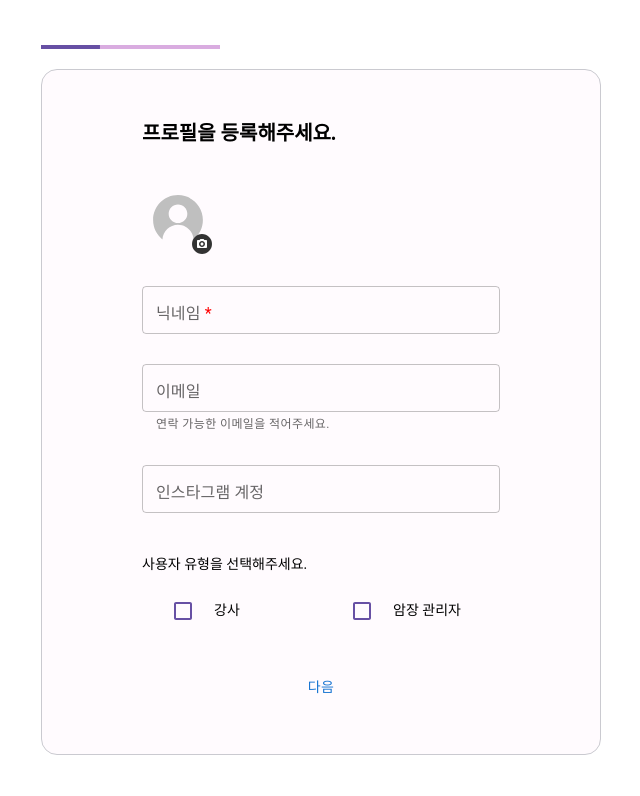
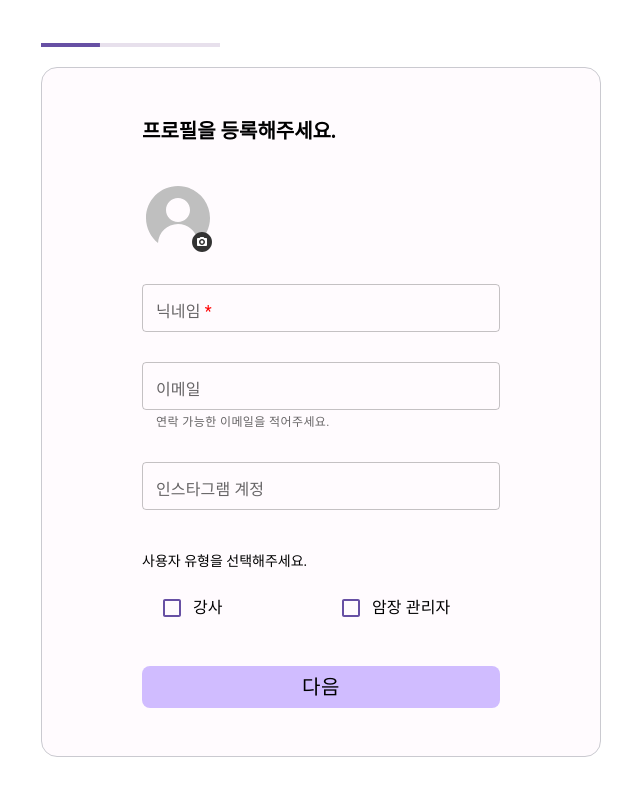
Before and after one commit to Co-Laon/claon-admin-web, a Next.js app: page /register in a window 1280 px wide. Shown: the top 796 px of the page, without its empty margins (319-959 px from the left). Built offline with nearby package versions, Linux system fonts and the light colour scheme.

Commit message:
fix: styled component -> emotion styled

```diff
--- a/src/components/common/checkbox/Checkbox.tsx
+++ b/src/components/common/checkbox/Checkbox.tsx
@@ -1,5 +1,5 @@
-import { Checkbox as MuiCheckbox } from '@mui/material';
-import styled from 'styled-components';
+import { Checkbox as MuiCheckbox, FormControlLabel } from '@mui/material';
+import styled from '@emotion/styled';
 import { CheckboxProps } from './type';
 
 const CheckBoxWrapper = styled.div<{ isChecked: boolean }>`
@@ -21,11 +21,10 @@ const StyledLabel = styled.span`
   line-height: 20px;
 `;
 
-function Checkbox({ label, checked, ...props }: CheckboxProps) {
+function Checkbox({ label, checked, ref, ...props }: CheckboxProps) {
   return (
     <CheckBoxWrapper isChecked={checked || false}>
-      <StyledCheckbox {...props} checked={checked} />
-      <StyledLabel>{label}</StyledLabel>
+      <FormControlLabel value={label} label={label} control={<StyledCheckbox {...props} checked={checked} />} inputRef={ref} />
     </CheckBoxWrapper>
   );
 }
--- a/src/components/common/checkbox/type.d.ts
+++ b/src/components/common/checkbox/type.d.ts
@@ -1,4 +1,5 @@
 import { CheckboxProps as MuiCheckboxProps } from '@mui/material';
 export interface CheckboxProps extends MuiCheckboxProps {
   label: string;
+  ref?: UseFormRegister<FieldValues>;
 }
--- a/src/components/common/profile/ProfileButton.tsx
+++ b/src/components/common/profile/ProfileButton.tsx
@@ -1,7 +1,7 @@
 import CameraGray from '@/assets/CameraGray';
 import ProfileSkeleton from '@/assets/ProfileSkeleton';
 import { IconButton } from '@mui/material';
-import styled from 'styled-components';
+import styled from '@emotion/styled';
 
 const CameraIcon = styled(CameraGray)`
   position: absolute;
--- a/src/components/common/textfield/TextField.tsx
+++ b/src/components/common/textfield/TextField.tsx
@@ -1,5 +1,5 @@
 import { FormControl, FormHelperText, InputLabel, OutlinedInput } from '@mui/material';
-import styled from 'styled-components';
+import styled from '@emotion/styled';
 import { TextFieldProps } from './type';
 
 const EssentialStar = styled.span`
@@ -21,7 +21,8 @@ function TextField({ helperText, label, isRequire, ...props }: TextFieldProps) {
           {label}
           {isRequire && <EssentialStar> *</EssentialStar>}
         </StyledInputLabel>
-        <StyledOutlinedInput label={label} />
+        <StyledOutlinedInput label={label} {...props} />
+
         {helperText && <FormHelperText>{helperText}</FormHelperText>}
       </FormControl>
     </>
--- a/src/components/common/textfield/type.d.ts
+++ b/src/components/common/textfield/type.d.ts
@@ -1,6 +1,6 @@
 import { OutlinedInputProps } from '@mui/material';
 
-export interface TextFieldProps extends OutlinedTextFieldProps {
+export interface TextFieldProps extends OutlinedInputProps {
   helperText?: string;
   label: string;
   isRequire?: boolean;
--- a/src/components/register/CheckboxGroupInput.tsx
+++ b/src/components/register/CheckboxGroupInput.tsx
@@ -1,10 +1,12 @@
 import { useCallback, useState } from 'react';
-import styled from 'styled-components';
+import styled from '@emotion/styled';
 import Checkbox from '../common/checkbox/Checkbox';
+import { FieldValues, UseFormRegister } from 'react-hook-form';
 
 interface CheckboxGroupInputProps {
   title: string;
   checkboxes: string[];
+  ref?: UseFormRegister<FieldValues>;
 }
 const ComponentWrapper = styled.div`
   margin-top: 12px;
@@ -21,7 +23,7 @@ const StyledTitle = styled.p`
   line-height: 20px;
 `;
 
-function CheckboxGroupInput({ title, checkboxes }: CheckboxGroupInputProps) {
+function CheckboxGroupInput({ title, checkboxes, ref }: CheckboxGroupInputProps) {
   const [checked, setChecked] = useState(-1);
 
   const onChange = useCallback((e: React.ChangeEvent<HTMLInputElement>, idx: number) => {
@@ -34,7 +36,7 @@ function CheckboxGroupInput({ title, checkboxes }: CheckboxGroupInputProps) {
       <StyledTitle>{title}</StyledTitle>
       <CheckboxesWrapper>
         {checkboxes.map((checkbox, idx) => (
-          <Checkbox key={idx} label={checkbox} checked={checked == idx} onChange={(e) => onChange(e, idx)} />
+          <Checkbox key={idx} label={checkbox} checked={checked == idx} onChange={(e) => onChange(e, idx)} ref={ref} />
         ))}
       </CheckboxesWrapper>
     </ComponentWrapper>
--- a/src/components/register/RegisterTemplate.tsx
+++ b/src/components/register/RegisterTemplate.tsx
@@ -1,4 +1,4 @@
-import styled from 'styled-components';
+import styled from '@emotion/styled';
 import { ReactNode } from 'react';
 import { LinearProgress } from '@mui/material';
 
--- a/src/pages/register/index.tsx
+++ b/src/pages/register/index.tsx
@@ -2,11 +2,12 @@ import CameraGray from '@/assets/CameraGray';
 import ProfileSkeleton from '@/assets/ProfileSkeleton';
 import ProfileButton from '@/components/common/profile/ProfileButton';
 import RegisterTemplate from '@/components/register/RegisterTemplate';
-import { Button, IconButton } from '@mui/material';
+import { Button } from '@mui/material';
 import TextField from '@/components/common/textfield/TextField';
-import styled from 'styled-components';
-import Camera from '../../assets/ic_24_camera_gray800.svg';
+import styled from '@emotion/styled';
 import CheckboxGroupInput from '@/components/register/CheckboxGroupInput';
+import { useForm } from 'react-hook-form';
+import { useCallback } from 'react';
 
 const ComponentWrapper = styled.div`
   width: 100%;
@@ -41,18 +42,23 @@ const StyledButton = styled(Button)`
 `;
 
 function RegisterMainPage() {
+  const { register, handleSubmit } = useForm();
+
+  const onSubmit = useCallback((data: any) => {
+    console.log(data);
+  }, []);
+
   return (
     <ComponentWrapper>
       <RegisterTemplate step={33}>
         <Title>프로필을 등록해주세요.</Title>
-        <StyledForm>
+        <StyledForm onSubmit={handleSubmit(onSubmit)}>
           <ProfileButton />
-          <TextField label="닉네임" isRequire />
-          <TextField label="이메일" helperText="연락 가능한 이메일을 적어주세요." />
-          <TextField label="인스타그램 계정" />
-          <CheckboxGroupInput title="사용자 유형을 선택해주세요." checkboxes={['강사', '암장 관리자']} />
-
-          <StyledButton>다음</StyledButton>
+          <TextField label="닉네임" isRequire ref={register} />
+          <TextField label="이메일" helperText="연락 가능한 이메일을 적어주세요." ref={register} />
+          <TextField label="인스타그램 계정" ref={register} />
+          <CheckboxGroupInput title="사용자 유형을 선택해주세요." checkboxes={['강사', '암장 관리자']} ref={register} />
+          <StyledButton type="submit">다음</StyledButton>
         </StyledForm>
       </RegisterTemplate>
     </ComponentWrapper>
```
